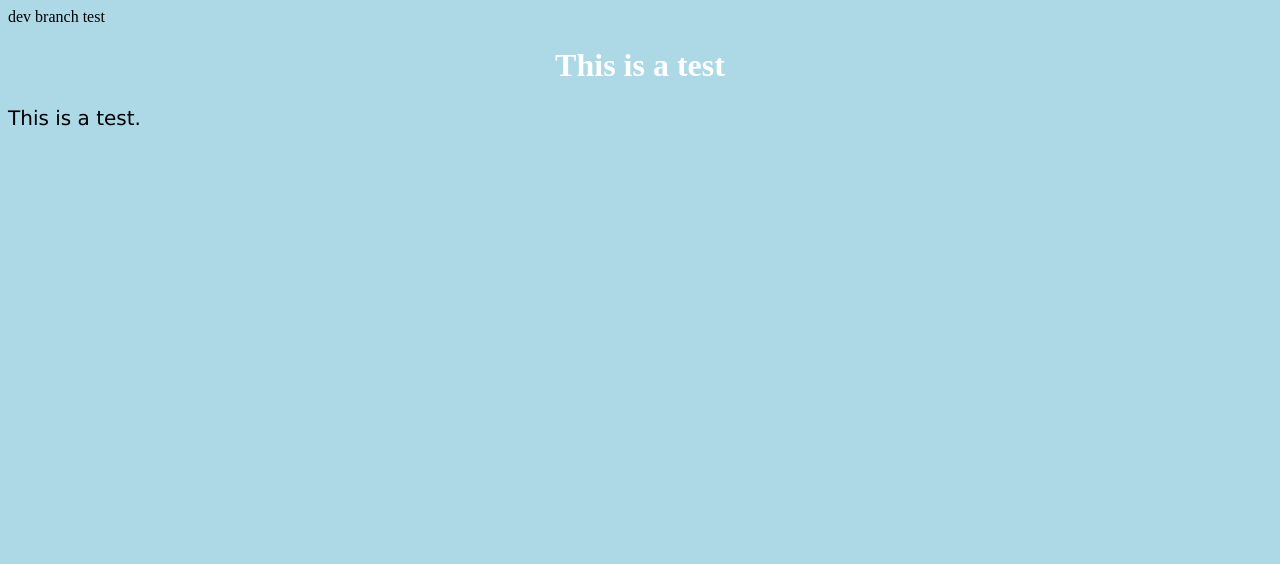
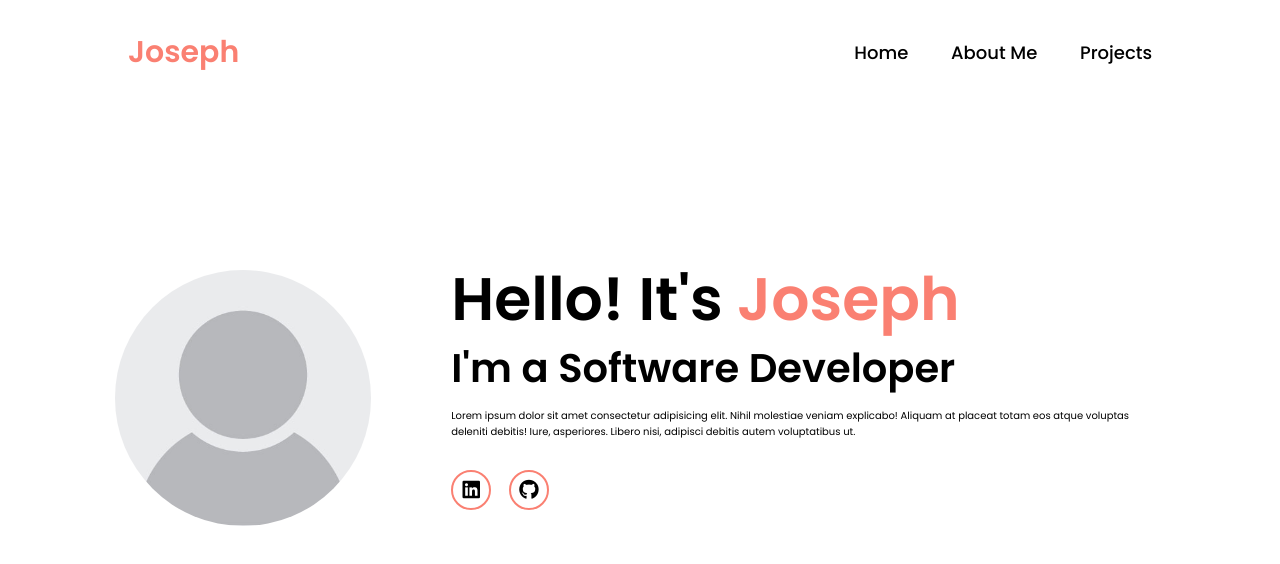
Before and after one commit to mateojoseph/mateojoseph.github.io, a plain HTML site: page index.html in a window 1280 px wide. Drawn offline with Linux system fonts and the light colour scheme.

Commit message:
Updated HTML and CSS
Added buttons, template picture, text, social media items, and updated CSS.

```diff
--- a/index.html
+++ b/index.html
@@ -1,13 +1,39 @@
 <!DOCTYPE html>
-<html>
+<html lang="en">
+<head>
+    <meta charset="UTF-8">
+    <meta name="viewport" content="width=device-width, initial-scale=1.0">
+    <title>Joseph Mateo</title>
     <link rel="stylesheet" href="styles.css">
-<head>
-<title>Joseph Mateo - Portfolio</title>
+    <link rel="stylesheet" href="https://cdnjs.cloudflare.com/ajax/libs/font-awesome/6.5.2/css/all.min.css">
 </head>
+
 <body>
-dev branch test
-<h1>This is a test</h1>
-<p>This is a test.</p>
+    <header>
+        <a href="#" class="logo">Joseph</a>
+
+        <nav>
+            <a href="#" class="active">Home</a>
+            <a href="#">About Me</a>
+            <a href="#">Projects</a>
+        </nav>
+    </header>
+
+    <section class="home">
+        <div class="home-img">
+            <img src="temp-photo.jpg" alt="Joseph Mateo Picture">
+        </div>
+
+        <div class="home-content">
+            <h1>Hello! It's <span>Joseph</span></h1>
+            <h3 class="typing-text">I'm a <span> </span></h3>
+            <p>Lorem ipsum dolor sit amet consectetur adipisicing elit. Nihil molestiae veniam explicabo! Aliquam at placeat totam eos atque voluptas deleniti debitis! Iure, asperiores. Libero nisi, adipisci debitis autem voluptatibus ut.</p>
+            <div class="social-icons">
+                <a href="https://www.linkedin.com/in/mateojoseph/" target="_blank" rel="noopener noreferrer"><i class="fa-brands fa-linkedin"></i></a>
+                <a href="https://github.com/mateojoseph" target="_blank"><i class="fa-brands fa-github" rel="noopener noreferrer"></i></a>
+            </div>
+        </div>
+    </section>
 
 </body>
 </html>
--- a/styles.css
+++ b/styles.css
@@ -1,13 +1,150 @@
-body {
-    background-color: lightblue;
+  @import url('https://fonts.googleapis.com/css2?family=Poppins%3Awght%40100%3B200%3B300%3B400%3B500%3B600&display=swap%27%29%3B');
+
+  * {
+  margin: 0;
+  padding: 0;
+  box-sizing: border-box;
+  text-decoration: none;
+  border: none;
+  outline: none;
+  font-family: 'Poppins', sans-serif;
   }
 
-  h1 {
-    color: white;
-    text-align: center;
+  html{
+    font-size: 62.5%;
   }
 
-  p {
-    font-family: verdana;
-    font-size: 20px;
+  body{
+    width: 100%;
+    height: 800px;
+    overflow-x: hidden;
+    background-color: white;
+    /* color: salmon; */
   }
+
+  header{
+    margin-top: 20px;
+    position: fixed;
+    top: 0;
+    left: 0;
+    width: 100%;
+    padding: 1rem 10%;
+    filter: drop-shadow(10px);
+    display: flex;
+    justify-content: space-between;
+    align-items: center;
+    z-index: 100;
+  }
+
+  .logo{
+    font-size: 3rem;
+    color: salmon;
+    font-weight: 800;
+    cursor: pointer;
+    transition: 0.5s ease;
+  }
+
+  .logo:hover{
+    transform: scale(1.1);
+  }
+
+  nav a{
+    font-size: 1.8rem;
+    color: black;
+    margin-left: 4rem;
+    font-weight: 500;
+    transition: 0.3s ease;
+    border-bottom: 3px transparent;
+  }
+
+  nav a:hover,
+  nav a:active{
+  color: salmon;
+  border-bottom: 3px solid salmon;
+  }
+
+  /* add @media stuff so website can work on mobile */
+
+  section{
+    min-height: 100vh;
+    padding: 5rem 9% 5rem;
+  }
+
+  .home{
+    display: flex;
+    justify-content: center;
+    align-items: center;
+    gap: 8rem;
+    background-color: white;
+  }
+
+  .home .home-content h1{
+    font-size: 6rem;
+    font-weight: 900;
+    line-height: 1.3;
+  }
+
+  span{
+    color: salmon;
+  }
+
+  .home-content h3{
+    font-size: 4rem;
+    margin-bottom: 1rem;
+    font-weight: 700;
+  }
+
+  .home-img{
+    border-radius: 50%;
+  }
+
+  .home-img img{
+    position: relative;
+    width: 32vh;
+    border-radius: 50%;
+    box-shadow: 0 0 25px solid salmon;
+    cursor: pointer;
+    /* transition: 0.2s linear; */
+  }
+
+  .home-img img:hover{
+    font-size: 1.8rem;
+    font-weight: 500;
+  }
+
+  .social-icons a{
+    display: inline-flex;
+    justify-content: center;
+    align-items: center;
+    width: 4rem;
+    height: 4rem;
+    background-color: transparent;
+    border: 0.2rem solid salmon;
+    font-size: 2rem;
+    border-radius: 50%;
+    margin: 3rem 1.5rem 3rem 0rem;
+    transition: 0.3s ease;
+    color: black;
+  }
+
+  .social-icons a:hover{
+    color: black;
+    transform: scale(1.2) translateY(-2px);
+    background-color: salmon;
+    box-shadow: 0px 0px 10px salmon;
+  }
+
+  .typing-text{
+    font-size: 34px;
+    font-weight: 600;
+    min-width: 280px;
+  }
+
+  .typing-text span{
+    position: relative;
+  }
+
+  .typing-text span::before{
+    content: "Software Developer";
+    color: black;
+  }
```
Also changed, not shown: temp-photo.jpg (added).
